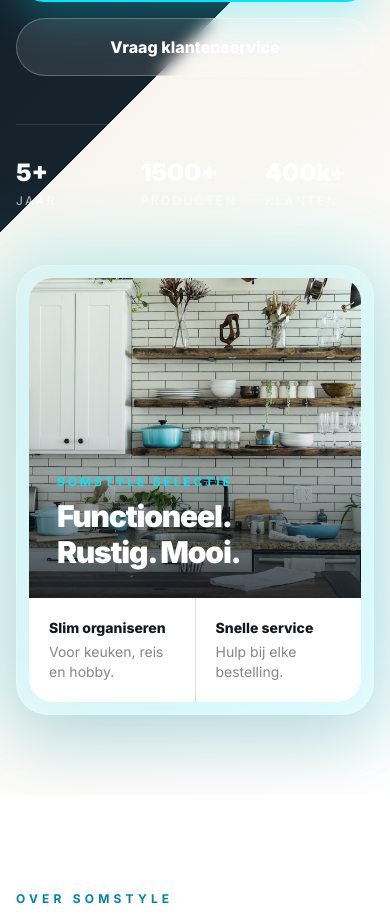
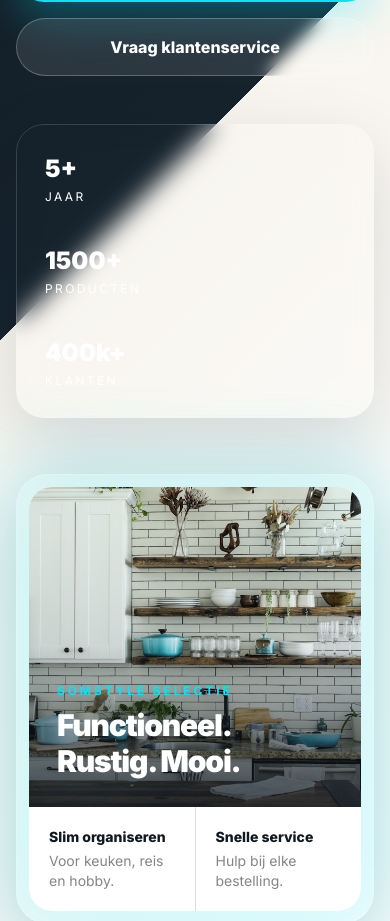
Before and after one commit to habtiaet/Somstyle_website, a Next.js app: page / in a window 390 px wide. Shown: the part 800-1721 px from the top of the page. Built offline with nearby package versions, Linux system fonts and the light colour scheme.

Commit message:
Improve mobile hero stats readability
Co-authored-by: Luc Scheepers <habtiaet@users.noreply.github.com>

```diff
--- a/components/Hero.tsx
+++ b/components/Hero.tsx
@@ -46,16 +46,16 @@ export default function Hero() {
                 Vraag klantenservice
               </button>
             </div>
-            <div className="mt-12 grid max-w-xl grid-cols-3 gap-4 border-t border-white/10 pt-8 text-white/70">
-              <div>
+            <div className="mt-12 flex max-w-xl flex-col gap-2 rounded-[1.75rem] border border-white/15 bg-somstyle-ink/82 p-3 text-white/78 shadow-premium backdrop-blur-md lg:grid lg:grid-cols-3 lg:gap-4 lg:bg-transparent lg:p-0 lg:shadow-none lg:backdrop-blur-none lg:border-0 lg:border-t lg:border-white/10 lg:pt-8">
+              <div className="rounded-2xl bg-white/8 p-4 lg:bg-transparent lg:p-0">
                 <p className="text-2xl font-black text-white">5+</p>
                 <p className="mt-1 text-xs uppercase tracking-[0.2em]">Jaar</p>
               </div>
-              <div>
+              <div className="rounded-2xl bg-white/8 p-4 lg:bg-transparent lg:p-0">
                 <p className="text-2xl font-black text-white">1500+</p>
                 <p className="mt-1 text-xs uppercase tracking-[0.2em]">Producten</p>
               </div>
-              <div>
+              <div className="rounded-2xl bg-white/8 p-4 lg:bg-transparent lg:p-0">
                 <p className="text-2xl font-black text-white">400k+</p>
                 <p className="mt-1 text-xs uppercase tracking-[0.2em]">Klanten</p>
               </div>
```
